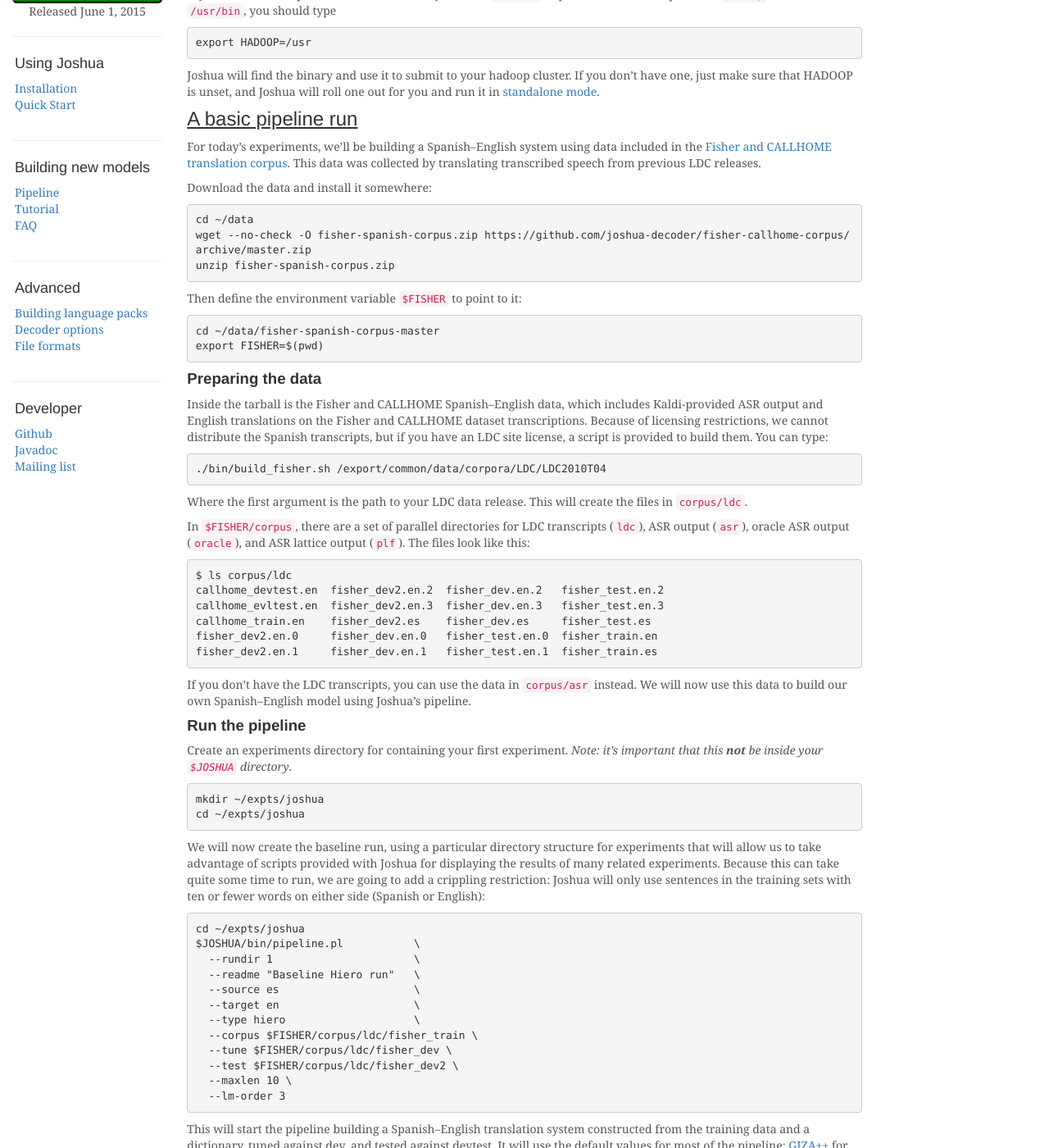
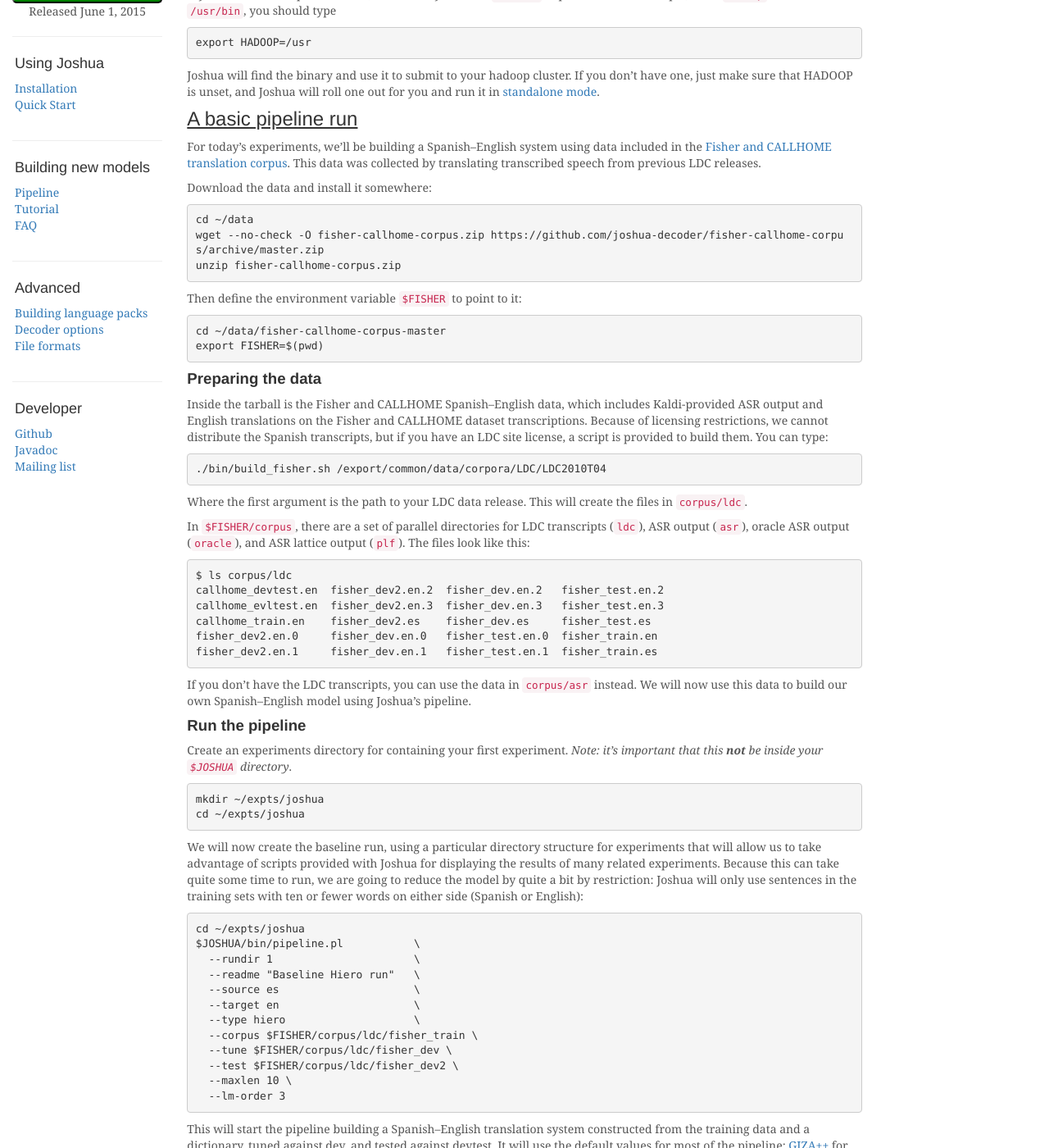
Before and after one commit to joshua-decoder/joshua-decoder.github.com, a Jekyll site: the page built from 6.0/tutorial.md, in a window 1280 px wide and 1400 px high, scrolled down 328 px. Shown: the whole window at 82% size. Built offline with Jekyll 4.4.1, drawn with Linux system fonts in a browser that asks for light colours; nearby versions of some CDN libraries; comment, search, counter and statistics services are not loaded.

Commit message:
fixed corpus name

```diff
--- a/6.0/tutorial.md
+++ b/6.0/tutorial.md
@@ -34,12 +34,12 @@
 Download the data and install it somewhere:
 
     cd ~/data
-    wget --no-check -O fisher-spanish-corpus.zip https://github.com/joshua-decoder/fisher-callhome-corpus/archive/master.zip
-    unzip fisher-spanish-corpus.zip
+    wget --no-check -O fisher-callhome-corpus.zip https://github.com/joshua-decoder/fisher-callhome-corpus/archive/master.zip
+    unzip fisher-callhome-corpus.zip
 
 Then define the environment variable `$FISHER` to point to it:
 
-    cd ~/data/fisher-spanish-corpus-master
+    cd ~/data/fisher-callhome-corpus-master
     export FISHER=$(pwd)
 
 ### Preparing the data
@@ -76,7 +76,8 @@
 
 We will now create the baseline run, using a particular directory structure for experiments that
 will allow us to take advantage of scripts provided with Joshua for displaying the results of many
-related experiments. Because this can take quite some time to run, we are going to add a crippling
+related experiments. Because this can take quite some time to run, we are going to reduce the model
+by quite a bit by
 restriction: Joshua will only use sentences in the training sets with ten or fewer words on either
 side (Spanish or English):
 
```
Also changed, not shown: 1 other file.
